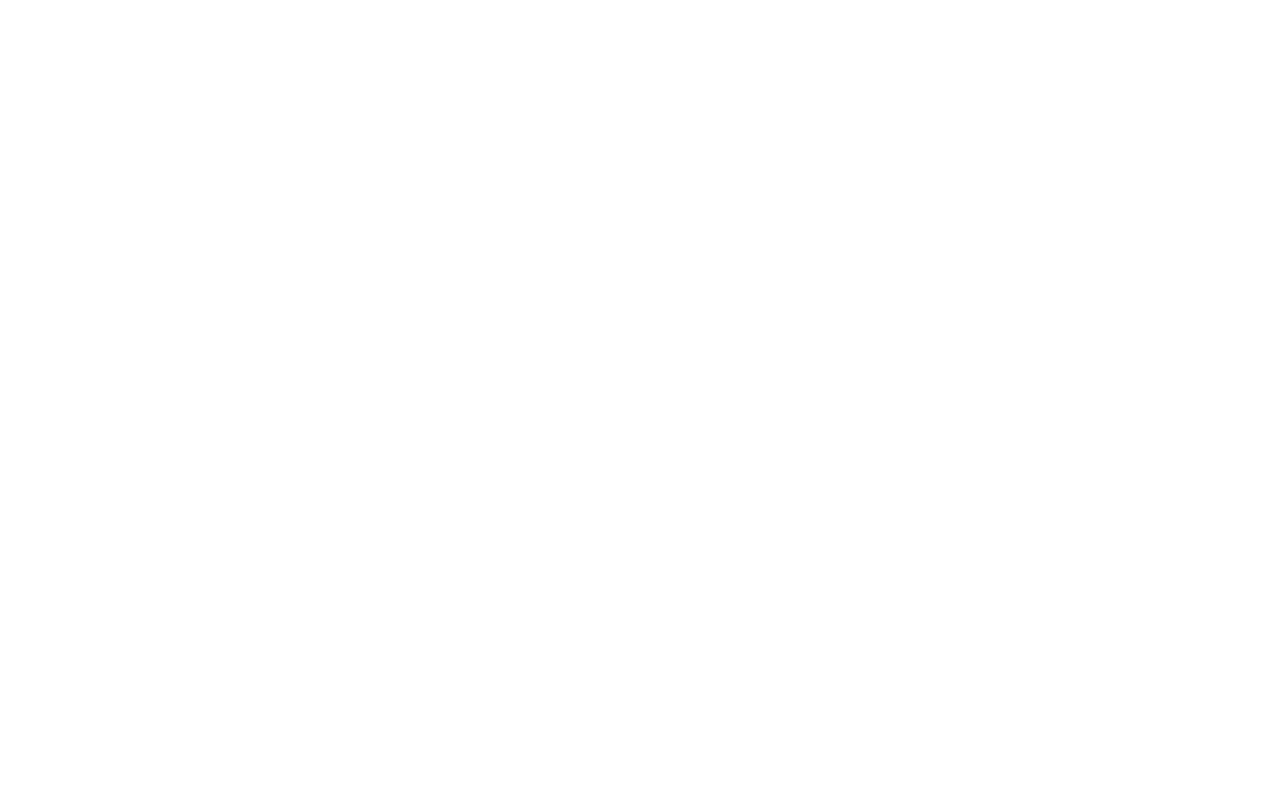
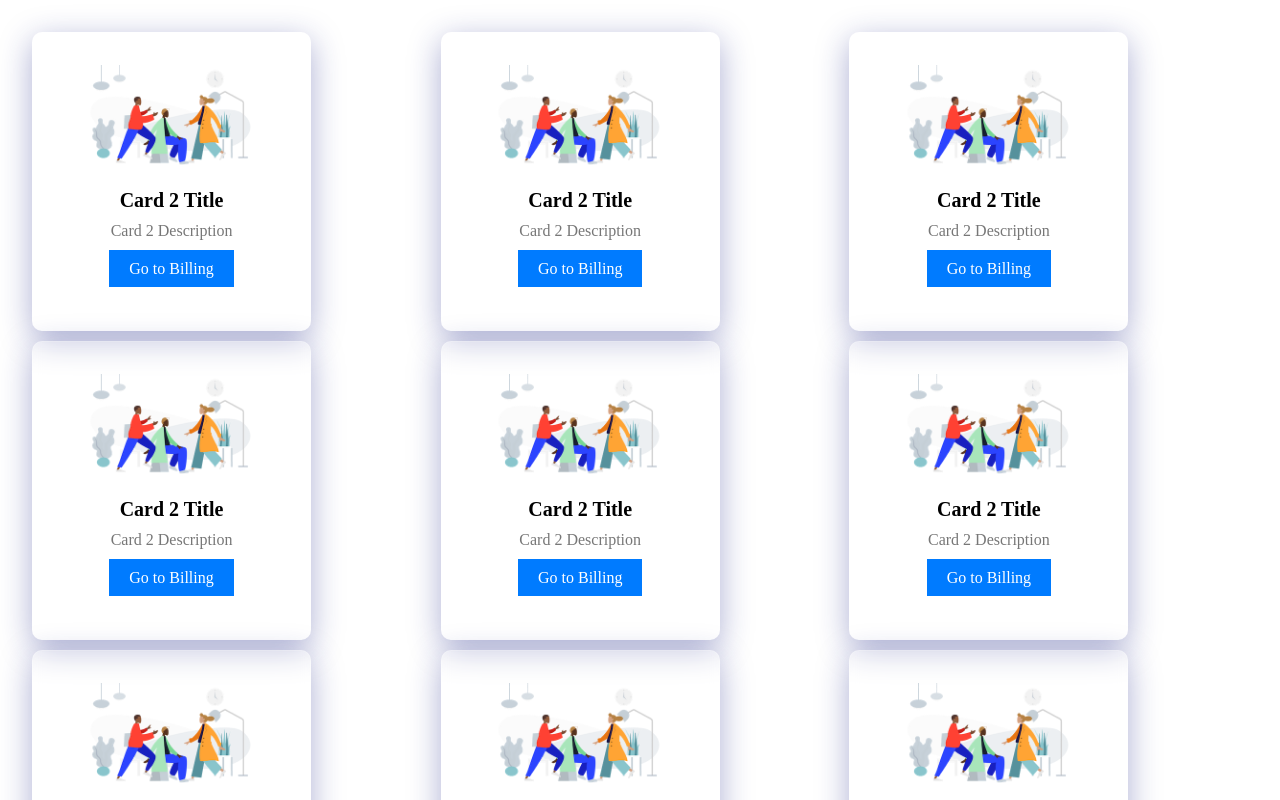
Before and after one commit to MohitSharma2312/canteen, a React (Vite) app in the folder Canteen/: page /item in a window 1280 px wide. Before the commit this address had no page. Shown: the top 800 px of the page. Built offline with nearby package versions, Linux system fonts and the light colour scheme.

Commit message:
item_card

```diff
--- a/Canteen/src/App.jsx
+++ b/Canteen/src/App.jsx
@@ -3,11 +3,11 @@
 import { Routes, Route, Navigate } from 'react-router-dom';
 
 import './App.css'
-import './components/navbar.jsx'
+import './components/navbar.jsx';
 // import Navbar from './components/navbar.jsx'
 import Home from "../src/pages/home.jsx"
 import Login from "../src/pages/Login.jsx"
-
+import Item from '../src/pages/item.jsx';
 function App() {
   const [isAuthenticated, setIsAuthenticated] = useState(true); // Correct usage
 
@@ -24,6 +24,7 @@
       {/* ... */}
       <Routes>
         <Route path="/" element={<Navigate to={isAuthenticated ? '/home' : '/login'} replace />} />
+
         <Route path="/login" element={<Login onLogin={handleLogin} />} />
         <Route
           path="/home"
@@ -31,6 +32,10 @@
             isAuthenticated ? <Home /> : <Navigate to="/login" replace />
           }
         />
+         <Route path="/item"
+         element={
+          isAuthenticated ? <Item /> : <Navigate to="/login" replace />
+          } />
       </Routes>
       {/* ... */}
     </div>
--- a/Canteen/src/CSS/home.css
+++ b/Canteen/src/CSS/home.css
@@ -168,7 +168,7 @@
 }
 
 /* card */
-.card {
+/* .card {
   position: relative;
   width: 70%;
   overflow: hidden;
@@ -179,20 +179,20 @@
   border-radius: 10px;
   border: 1px solid rgba(255, 255, 255, 0.18);
   transition: transform 0.5s;
-}
+} */
 
-.card:hover {
+/* .card:hover {
   transform: scale(1.05);
 }
 
 .card img {
   width: 90%; /* This will make the image take the full width of the card */
-  height: 100px; /* Adjust this value as needed */
-  object-fit: cover; /* This will scale the image to cover the space without distorting its aspect ratio */
-}
+  /* height: 100px; /* Adjust this value as needed */
+  /* object-fit: cover; /* This will scale the image to cover the space without distorting its aspect ratio */
 
 
-.card-body {
+
+/* .card-body {
   padding: 20px;
 }
 
@@ -204,24 +204,24 @@
 
 .card-text {
   margin-bottom: 20px;
-}
+} */
 
-.card .btn {
+/* .card .btn {
   background-color: #007bff;
   color: #fff;
   padding: 10px 20px;
   text-decoration: none;
   transition: background-color 0.5s;
-}
+} */
 
-.card .btn:hover {
+/* .card .btn:hover {
   background-color: #0056b3;
 }
 .card-grid {
   display: grid;
   grid-template-columns: repeat(3, 1fr);
   grid-gap: 10px;
-}
+} */
 
 
 /* Home section styles */
@@ -244,6 +244,25 @@
   color: #333;
   font-size: 24px;
 }
+.see-more {
+  width: 100%;
+  height: 80px;
+  background-color:none;
+  display: flex;
+  justify-content: center;
+  margin-top: 20px;
+  margin-bottom: 20px;
+
+}
+.details:hover {
+  background-color: transparent;
+  transform: scale(1.5);
+}
+.details{
+  background-color:transparent;
+  border:none;
+  transition: 0.5s;
+}
 
 /* Footer styles */
 .footer {
--- /dev/null
+++ b/Canteen/src/CSS/item.css
@@ -0,0 +1,89 @@
+.item {
+    border: 1px solid #ddd;
+    border-radius: 5px;
+    width: 300px;
+    margin: 15px;
+    box-shadow: 0 4px 8px 0 rgba(0,0,0,0.2);
+    transition: 0.3s;
+  }
+
+  .card:hover {
+    box-shadow: 0 8px 16px 0 rgba(0,0,0,0.2);
+  }
+
+  .card img {
+    width: 100%;
+    height: 200px;
+    object-fit: cover;
+    border-radius: 5px 5px 0 0;
+  }
+
+  .card-body {
+    padding: 15px;
+  }
+
+  .card-title {
+    font-size: 20px;
+    font-weight: bold;
+  }
+
+  .card-text {
+    font-size: 16px;
+    color: #777;
+  }
+
+  .card {
+    position: relative;
+    width: 70%;
+    overflow: hidden;
+    background: rgba(255, 255, 255, 0.1);
+    box-shadow: 0 8px 32px 0 rgba(31, 38, 135, 0.37);
+    backdrop-filter: blur(4px);
+    -webkit-backdrop-filter: blur(4px);
+    border-radius: 10px;
+    border: 1px solid rgba(255, 255, 255, 0.18);
+    transition: transform 0.5s;
+  }
+
+  .card:hover {
+    transform: scale(1.05);
+  }
+
+  .card img {
+    width: 90%; /* This will make the image take the full width of the card */
+    height: 100px; /* Adjust this value as needed */
+    object-fit: cover; /* This will scale the image to cover the space without distorting its aspect ratio */
+  }
+
+
+  .card-body {
+    padding: 20px;
+  }
+
+  .card-title {
+    margin-bottom: 10px;
+    font-size: 20px;
+    font-weight: bold;
+  }
+
+  .card-text {
+    margin-bottom: 20px;
+  }
+
+  .card .btn {
+    background-color: #007bff;
+    color: #fff;
+    padding: 10px 20px;
+    text-decoration: none;
+    transition: background-color 0.5s;
+  }
+
+  .card .btn:hover {
+    background-color: #0056b3;
+  }
+  .card-grid {
+    display: grid;
+    grid-template-columns: repeat(3, 1fr);
+    grid-gap: 10px;
+    margin-bottom: 20px;
+  }
--- a/Canteen/src/components/Card.jsx
+++ b/Canteen/src/components/Card.jsx
@@ -1,8 +1,13 @@
 import React from 'react';
+import { useNavigate } from 'react-router-dom';
+const Card = ({ item }) => {
+  const navigate = useNavigate();
 
-const Card = ({ item }) => {
+  const handleClick = () => {
+    navigate('/item');
+  };
   return (
-    <div className="card">
+    <div className="card" >
       <img src={item.image} alt={item.title} /> {/* Use the image from the item object */}
       <div className="card-body">
         <h5 className="card-title">{item.title}</h5>
--- a/Canteen/src/components/Footer.jsx
+++ b/Canteen/src/components/Footer.jsx
@@ -4,6 +4,7 @@
   return (
     <footer className="footer">
       {/* Add a className for styling */}
+
       <p>© 2024 Your Awesome Website. All rights reserved.</p>
     </footer>
   );
--- a/Canteen/src/components/navbar.jsx
+++ b/Canteen/src/components/navbar.jsx
@@ -28,6 +28,7 @@
               Contact
             </Link>
           </li>
+
           <li className="navbar-item">
             <Link to="/Login" className="navbar-link">
                 Login
--- a/Canteen/src/main.jsx
+++ b/Canteen/src/main.jsx
@@ -2,7 +2,6 @@
 import ReactDOM from 'react-dom/client';
 import App from './App';
 import { BrowserRouter } from 'react-router-dom';
-
 const root = ReactDOM.createRoot(document.getElementById('root'));
 root.render(
   <BrowserRouter>
--- a/Canteen/src/pages/home.jsx
+++ b/Canteen/src/pages/home.jsx
@@ -1,12 +1,12 @@
 import React, { useState, useEffect } from "react";
-import Navbar from "../components/Navbar";
+import Navbar from "../components/navbar";
 import Carousel from "../components/Carousel";
 import Footer from "../components/Footer";
 import Card from "../components/Card"; // Import your Card component
 import "../CSS/home.css";
 import card1 from "../assets/Humaaans - Friend Meeting.png";
 import card2 from "../assets/baking.png";
-
+import { useNavigate } from 'react-router-dom';
 const homeData = {
   title: "Your Awesome Website",
   description: "Welcome to your homepage!",
@@ -34,45 +34,16 @@
         title: "Card 2 Title",
         description: "Card 2 Description",
       },
-      {
-        image : card1 ,
-        title: "Card 2 Title",
-        description: "Card 2 Description",
-      },
-      {
-        image : card1 ,
-        title: "Card 2 Title",
-        description: "Card 2 Description",
-      },{
-        image : card1 ,
-        title: "Card 2 Title",
-        description: "Card 2 Description",
-      },{
-        image : card1 ,
-        title: "Card 2 Title",
-        description: "Card 2 Description",
-      },{
-        image : card1 ,
-        title: "Card 2 Title",
-        description: "Card 2 Description",
-      },{
-        image : card1 ,
-        title: "Card 2 Title",
-        description: "Card 2 Description",
-      },
-      {
-        image : card2 ,
-        title: "Card 2 Title",
-        description: "Card 2 Description",
-      },
+
       // ... other card items
     ],
   };
 
 export default function Home() {
   const [scrollTop, setScrollTop] = useState(0);
+ const navigate = useNavigate();
+  const handleScroll = () => {
 
-  const handleScroll = () => {
     const scrollY = window.scrollY;
     setScrollTop(scrollY);
   };
@@ -84,7 +55,10 @@
       window.removeEventListener("scroll", handleScroll);
     };
   }, []);
-
+  const handleSeeMore = () => {
+    navigate('/item'); // Navigate to Item page
+    window.scrollTo(0, 0);
+  };
   return (
     <div className="container-fluid">
       <Navbar scrollTop={scrollTop} />
@@ -105,7 +79,9 @@
       ))}
     </div>
 </div>
-
+<div className="see-more">
+        <button className="details" onClick={handleSeeMore} scrollTop={scrollTop} >See More&gt;&gt;</button> {/* Add See More button */}
+      </div>
       <Footer />
     </div>
   );
--- /dev/null
+++ b/Canteen/src/pages/item.jsx
@@ -0,0 +1,73 @@
+import React ,{ useState, useEffect } from 'react';
+import Card from "../components/Card"; // Import your Card component
+import "../CSS/item.css";
+import card1 from "../assets/Humaaans - Friend Meeting.png";
+import card2 from "../assets/baking.png";
+//import { useNavigate } from 'react-router-dom';
+
+const Item = () => {
+
+ const cardItems = [
+    {
+      image : card1 ,
+      title: "Card 2 Title",
+      description: "Card 2 Description",
+    },
+    {
+      image : card1 ,
+      title: "Card 2 Title",
+      description: "Card 2 Description",
+    },
+    {
+      image : card1 ,
+      title: "Card 2 Title",
+      description: "Card 2 Description",
+    },
+    {
+      image : card1 ,
+      title: "Card 2 Title",
+      description: "Card 2 Description",
+    },
+    {
+      image : card1 ,
+      title: "Card 2 Title",
+      description: "Card 2 Description",
+    },{
+      image : card1 ,
+      title: "Card 2 Title",
+      description: "Card 2 Description",
+    },{
+      image : card1 ,
+      title: "Card 2 Title",
+      description: "Card 2 Description",
+    },{
+      image : card1 ,
+      title: "Card 2 Title",
+      description: "Card 2 Description",
+    },{
+      image : card1 ,
+      title: "Card 2 Title",
+      description: "Card 2 Description",
+    },
+    {
+      image : card2 ,
+      title: "Card 2 Title",
+      description: "Card 2 Description",
+    },
+    // ... other card items
+  ]
+
+  return (
+    <div className="container">
+    <div className="card-grid">
+      {cardItems.map((item, index) => (
+        <div className="col-sm-4" key={index}>
+          <Card item={item} /> {/* Render Card */}
+        </div>
+      ))}
+    </div>
+  </div>
+  );
+
+};
+export default Item;
```
Lines whose indentation alone changed are shown as unchanged.
